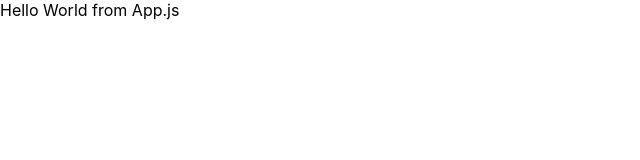
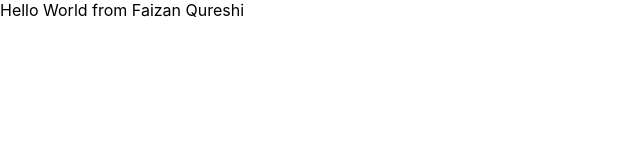
Before and after one commit to qfaizan401/Basic-React-App, a React (Create React App) app: page / in a window 1280 px wide. Shown: the top 160 px of the page, without its empty margins (0-640 px from the left). Built offline with nearby package versions, Linux system fonts and the light colour scheme.

Commit message:
added props

```diff
--- a/src/App.js
+++ b/src/App.js
@@ -2,9 +2,11 @@ import React from 'react';
 //import logo from './logo.svg';
 import './App.css';
 
-function App() {
+function App(props) {
   return (
-    <div>Hello World from App.js</div>
+    <div>
+      Hello World from {props.name}
+    </div>
     /*
     <div className="App">
       <header className="App-header">
--- a/src/index.js
+++ b/src/index.js
@@ -6,7 +6,7 @@ import App from './App';
 
 ReactDOM.render(
   //<React.StrictMode>
-  <App />,
+  <App name='Faizan Qureshi' />,
   //</React.StrictMode>,
   document.getElementById('root')
 );
```
